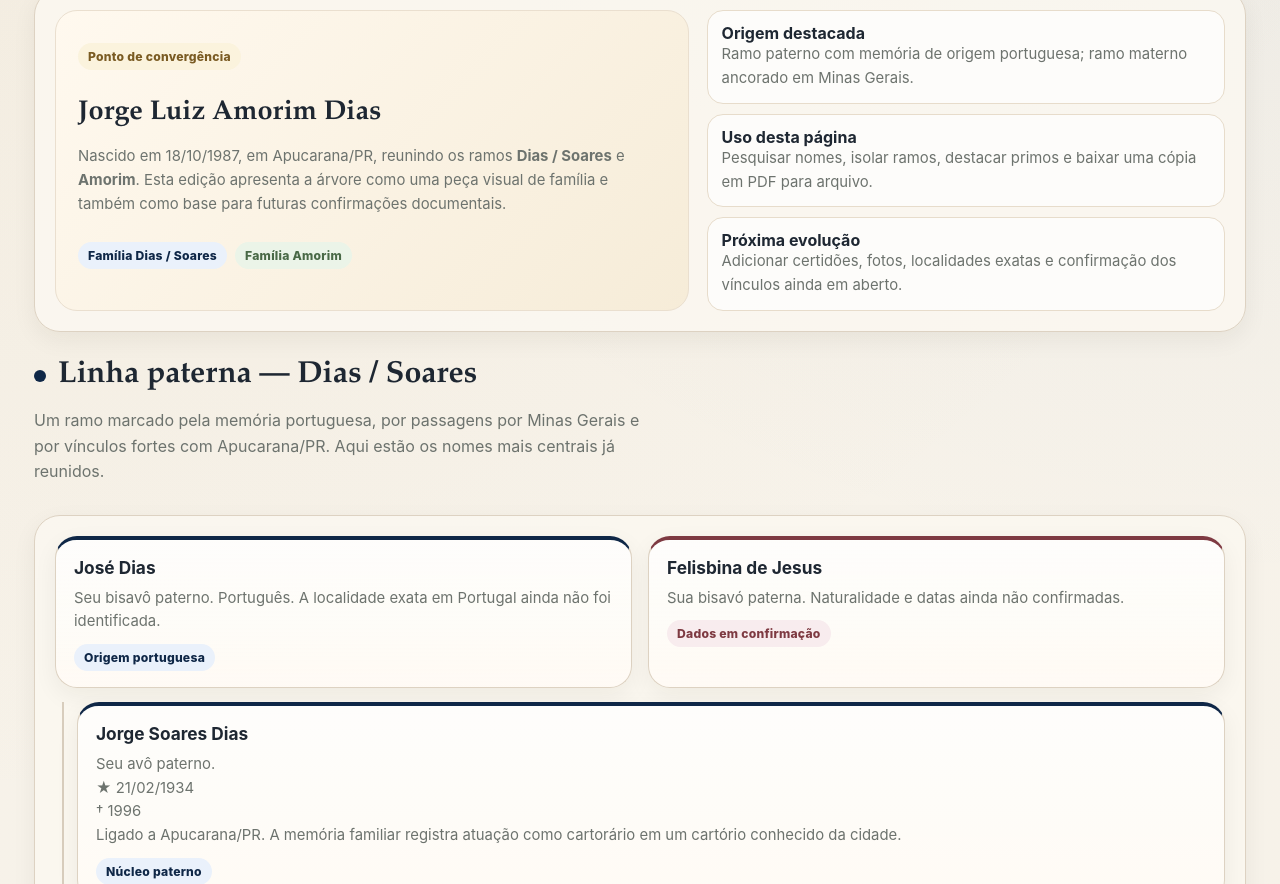
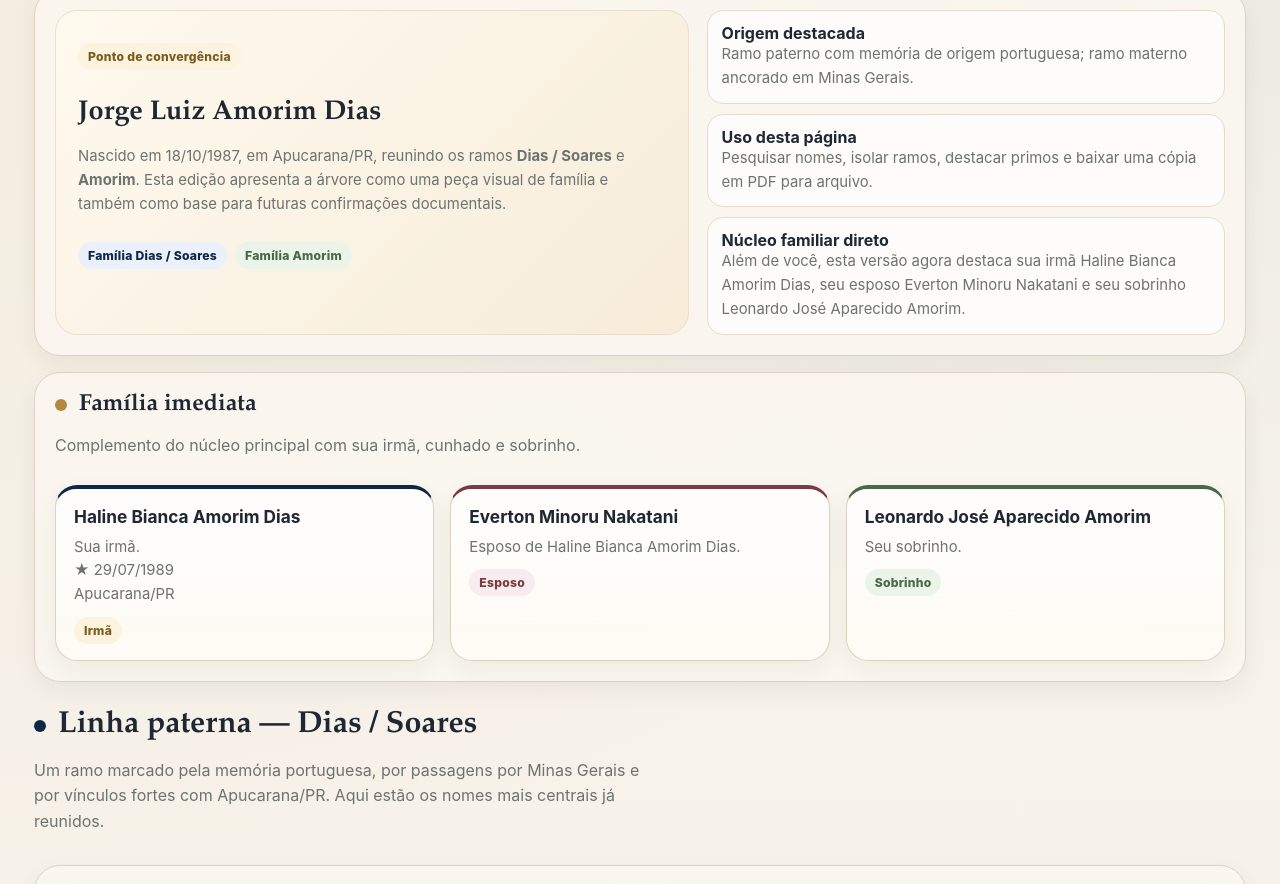
Before and after one commit to jorgediasdsg/arvore-genealogica-jorge-premium, a plain HTML site: page index.html in a window 1280 px wide. Shown: the part 685-1569 px from the top of the page. Drawn offline with Linux system fonts and the light colour scheme.

Commit message:
feat: add Haline, Everton, and Leonardo to immediate family

```diff
--- a/index.html
+++ b/index.html
@@ -249,7 +249,7 @@
         <aside class="hero-panel">
           <h2>Resumo deste acervo</h2>
           <div class="stats">
-            <div class="stat"><strong>25</strong><span>pessoas e vínculos familiares já mapeados nesta versão.</span></div>
+            <div class="stat"><strong>32</strong><span>pessoas e vínculos familiares já mapeados nesta versão.</span></div>
             <div class="stat"><strong>3</strong><span>núcleos centrais: linha paterna, linha materna e você como ponto de encontro.</span></div>
             <div class="stat"><strong>8</strong><span>pendências principais para confirmar via certidões, cartórios e registros históricos.</span></div>
           </div>
@@ -287,7 +287,33 @@
         <div class="keyfacts">
           <div class="fact"><strong>Origem destacada</strong><br><span class="meta">Ramo paterno com memória de origem portuguesa; ramo materno ancorado em Minas Gerais.</span></div>
           <div class="fact"><strong>Uso desta página</strong><br><span class="meta">Pesquisar nomes, isolar ramos, destacar primos e baixar uma cópia em PDF para arquivo.</span></div>
-          <div class="fact"><strong>Próxima evolução</strong><br><span class="meta">Adicionar certidões, fotos, localidades exatas e confirmação dos vínculos ainda em aberto.</span></div>
+          <div class="fact"><strong>Núcleo familiar direto</strong><br><span class="meta">Além de você, esta versão agora destaca sua irmã Haline Bianca Amorim Dias, seu esposo Everton Minoru Nakatani e seu sobrinho Leonardo José Aparecido Amorim.</span></div>
+        </div>
+      </div>
+
+      <div class="panel" style="margin-top:16px">
+        <div class="section-head" style="margin-bottom:10px">
+          <div>
+            <h2 class="section-title" style="font-size:1.45rem"><span class="dot" style="background:var(--gold)"></span>Família imediata</h2>
+            <p class="section-copy">Complemento do núcleo principal com sua irmã, cunhado e sobrinho.</p>
+          </div>
+        </div>
+        <div class="grid three">
+          <article class="card paternal person" data-tags="all paternal maternal haline bianca amorim dias irma irmã 29 07 1989 apucarana">
+            <h3>Haline Bianca Amorim Dias</h3>
+            <div class="meta">Sua irmã.<br>★ 29/07/1989<br>Apucarana/PR</div>
+            <span class="tag gold">Irmã</span>
+          </article>
+          <article class="card spouse person" data-tags="all everton minoru nakatani esposo esposo da haline cunhado">
+            <h3>Everton Minoru Nakatani</h3>
+            <div class="meta">Esposo de Haline Bianca Amorim Dias.</div>
+            <span class="tag red">Esposo</span>
+          </article>
+          <article class="card maternal person" data-tags="all maternal cousins leonardo jose aparecido amorim sobrinho primo primos sobrinho da haline">
+            <h3>Leonardo José Aparecido Amorim</h3>
+            <div class="meta">Seu sobrinho.</div>
+            <span class="tag green">Sobrinho</span>
+          </article>
         </div>
       </div>
     </section>
```
Also changed, not shown: 1 other file.
